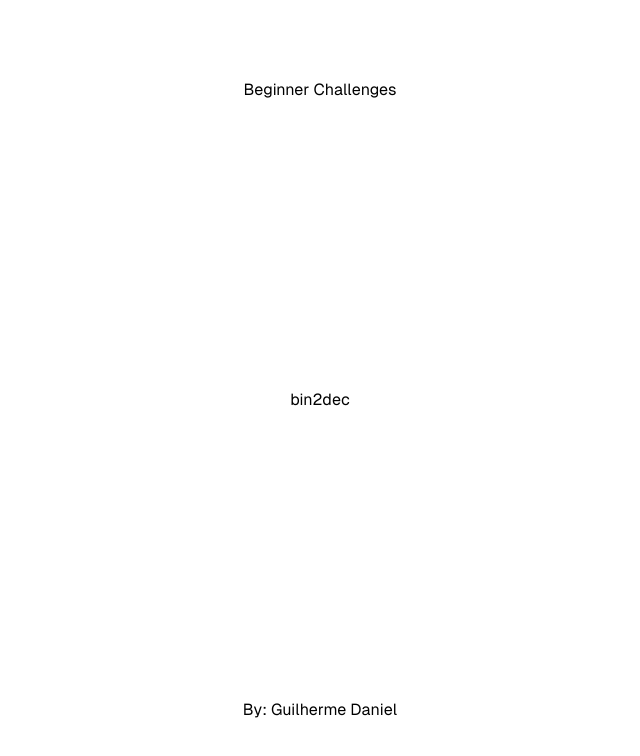
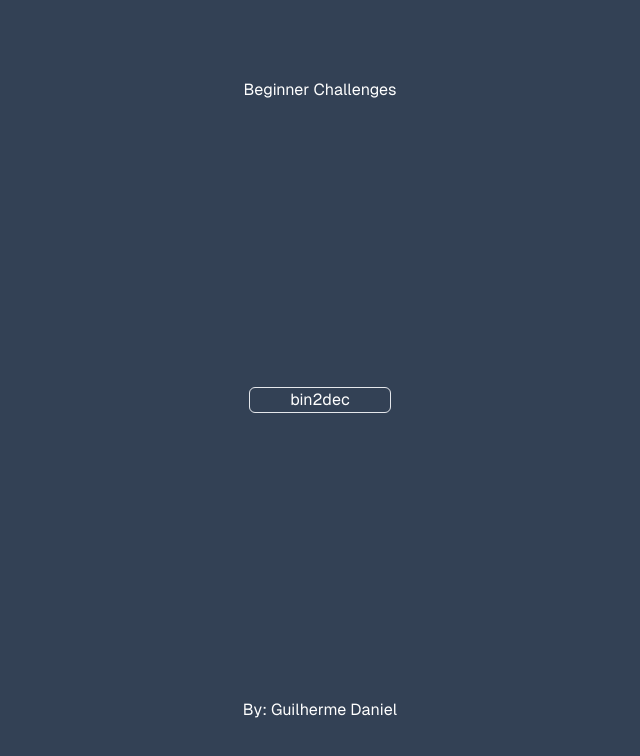
Before and after one commit to guidani/challenges, a Next.js app: page /beginner in a window 1280 px wide. Shown: the top 756 px of the page, without its empty margins (320-960 px from the left). Built offline with nearby package versions, Linux system fonts and the light colour scheme.

Commit message:
update bin2dec

```diff
--- a/src/app/(levels)/beginner/bin2dec/bin2dec.tsx
+++ b/src/app/(levels)/beginner/bin2dec/bin2dec.tsx
@@ -1,14 +1,13 @@
 'use client'
 
-import { ChangeEvent, useState } from "react";
+import { ChangeEvent, useCallback, useState } from "react";
 
 export default function Bin2Dec() {
   const [bin, setBin] = useState<string>("");
   const [dec, setDec] = useState<number | null>(null);
   const [alert, setAlert] = useState<boolean>(false)
 
-
-  function handleBinChange(e: ChangeEvent<HTMLInputElement>) {
+  const handleBinChange = useCallback((e: ChangeEvent<HTMLInputElement>) => {
     e.preventDefault()
     const val = e.target.value
     if (val === '' || /^[01]+$/.test(val)) {
@@ -19,7 +18,7 @@ export default function Bin2Dec() {
     } else {
       setAlert(true)
     }
-  }
+  }, [])
 
   return (
     <div className="w-full min-h-screen flex flex-col justify-center items-center">
--- a/src/app/(levels)/beginner/page.tsx
+++ b/src/app/(levels)/beginner/page.tsx
@@ -1,21 +1,18 @@
+import { CHALLENGES_DATA } from "@/app/DATA";
 import Link from "next/link";
 
-const CHALLENGES_DATA = [
-  {
-    name: "bin2dec", link: "/bin2dec"
-  }
-]
+
 
 export default function Home() {
   return (
-    <div className="grid grid-rows-[20px_1fr_20px] items-center justify-items-center min-h-screen p-8 pb-20 gap-16 sm:p-20 font-[family-name:var(--font-geist-sans)]">
+    <div className="grid grid-rows-[20px_1fr_20px] items-center justify-items-center min-h-screen p-8 pb-20 gap-16 sm:p-20 font-[family-name:var(--font-geist-sans)] bg-slate-700 text-white">
       <header>
         <h1>Beginner Challenges</h1>
       </header>
       <main className="flex flex-col gap-8 row-start-2 items-center sm:items-start">
-        {CHALLENGES_DATA.map((item, index) => {
-          return <div key={index}>
-            <Link href={`/beginner${item.link}`}>{item.name}</Link>
+        {CHALLENGES_DATA.beginner.map((item, index) => {
+          return <div key={index} className="border rounded-md px-10">
+            <Link href={`/beginner${item.link}`} >{item.name}</Link>
           </div>
         })}
       </main>
--- /dev/null
+++ b/src/app/DATA.js
@@ -0,0 +1,10 @@
+export const CHALLENGES_DATA = {
+  beginner: [
+    {
+      name: "bin2dec",
+      link: "/bin2dec",
+    },
+  ],
+  intermediate: [],
+  hard: [],
+};
```
